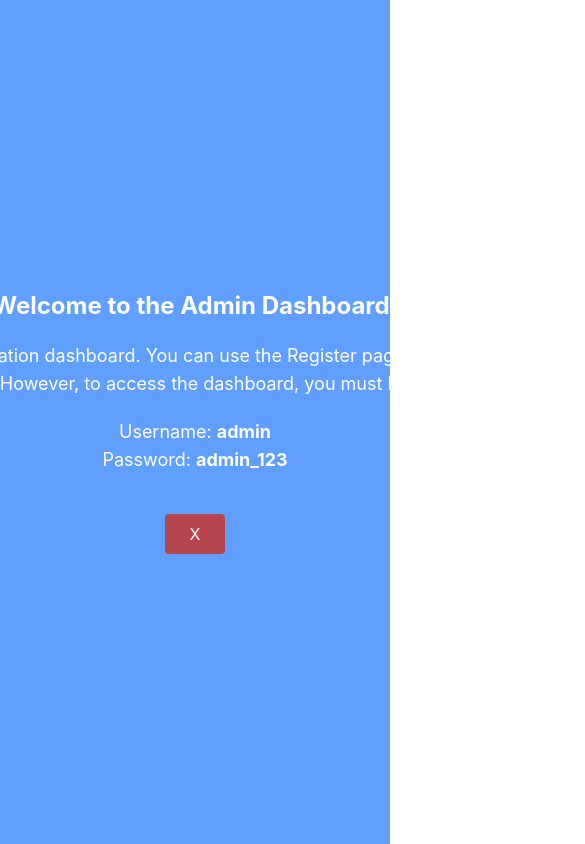
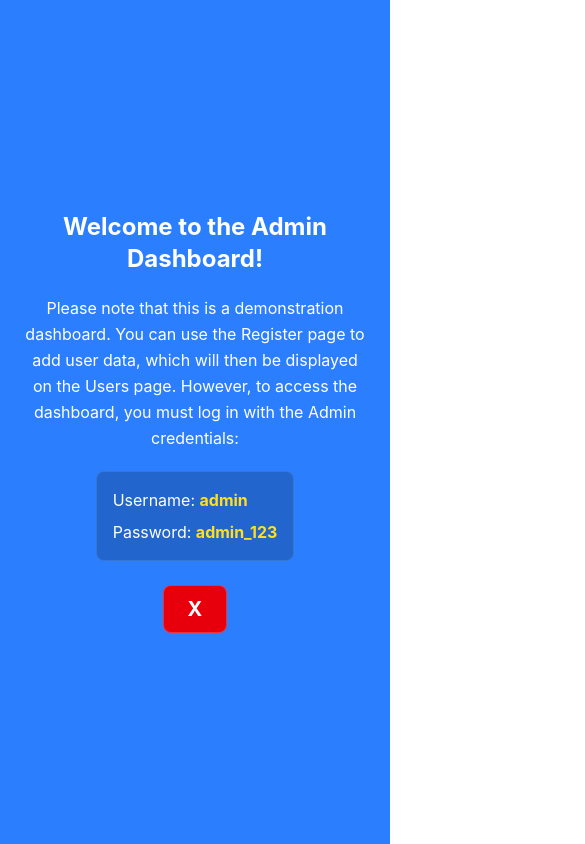
Before and after one commit to N-Emil/Admin-Dashboard, a React (Vite) app: page /register in a window 390 px wide. Shown: the top 844 px of the page, 585 px wide, since content can reach past the window. Built offline with nearby package versions, Linux system fonts and the light colour scheme.

Commit message:
feat: make onboarding overlay fully responsive and fixed

```diff
--- a/src/views/Overlay.jsx
+++ b/src/views/Overlay.jsx
@@ -16,24 +16,27 @@ const Overlay = () => {
     if (!isVisible) return null
 
     return (
-        <>
-            <div className='w-full h-screen bg-blue-500 opacity-75 flex justify-center items-center flex flex-col gap-10 text-white'>
-                <div className='w-250 flex flex-col text-center gap-5 text-lg'>
-                    <h1 className='text-2xl font-bold text-center'>Welcome to the Admin Dashboard!</h1>
-                    <p>
+        <div className='fixed inset-0 z-[9999] bg-blue-500 md:bg-blue-500 flex justify-center items-center p-4'>
+            <div className='w-full max-w-[1000px] flex flex-col items-center gap-6 md:gap-10 text-white text-center'>
+                <div className='flex flex-col gap-5 text-base md:text-lg lg:text-xl px-2'>
+                    <h1 className='text-2xl md:text-4xl font-bold'>Welcome to the Admin Dashboard!</h1>
+                    <p className='leading-relaxed'>
                         Please note that this is a demonstration dashboard. You can use the Register page to add user data, which will then be displayed on the Users page.
                         However, to access the dashboard, you must log in with the Admin credentials:
                     </p>
-                    <ul>
-                        <li>Username: <strong> admin </strong> </li>
-                        <li>Password: <strong> admin_123 </strong> </li>
+                    <ul className='bg-black/20 p-4 rounded-lg inline-block mx-auto text-left space-y-2 border border-white/10'>
+                        <li>Username: <strong className='text-yellow-300'> admin </strong> </li>
+                        <li>Password: <strong className='text-yellow-300'> admin_123 </strong> </li>
                     </ul>
                 </div>
-                <button className='bg-red-800 hover:bg-red-400 cursor-pointer rounded p-2 h-10 w-15' onClick={handleClose}>
+                <button
+                    className='bg-red-600 hover:bg-red-800 active:scale-95 transition-all cursor-pointer text-white rounded-lg p-2 h-12 w-16 md:h-14 md:w-20 flex items-center justify-center font-bold text-xl border border-white/20'
+                    onClick={handleClose}
+                >
                     X
                 </button>
             </div>
-        </>
+        </div>
     )
 }
 
```
